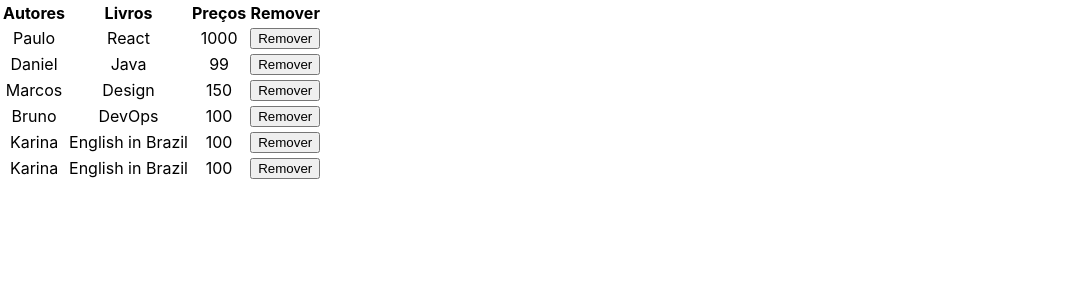
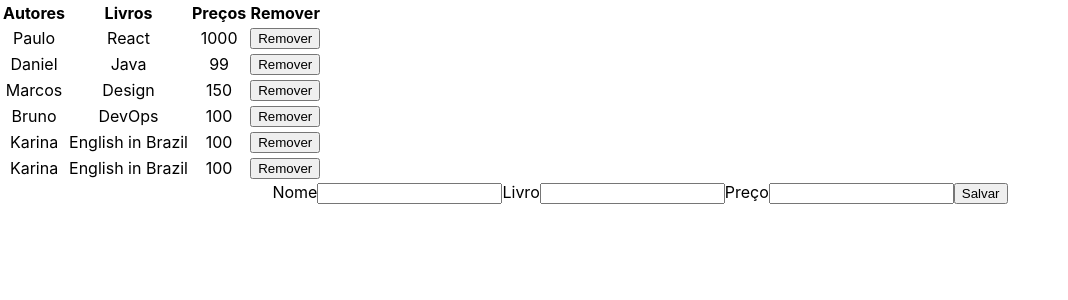
Before and after one commit to RobsonVinicius/react-reusable-components, a React (Create React App) app: page / in a window 1280 px wide. Shown: the top 300 px of the page, without its empty margins (0-1068 px from the left). Built offline with nearby package versions, Linux system fonts and the light colour scheme.

Commit message:
Component Form

```diff
--- a/src/App.js
+++ b/src/App.js
@@ -1,6 +1,8 @@
 import React, { Component } from 'react';
 import './App.css';
 import Table from './Table';
+import Form from './Form';
+
 
 class App extends Component {
   state = {
@@ -56,6 +58,7 @@
     return (
       <div className="App">
         <Table authors = { this.state.authors } removeAuthor = { this.removeAuthor } />
+        <Form />
       </div>
     );
   }
--- /dev/null
+++ b/src/Form.js
@@ -0,0 +1,53 @@
+import React, { Component } from 'react';
+
+class Form extends Component {
+
+  constructor(props) {
+    super(props);
+
+    this.stateInitial = {
+      name:'',
+      book: '',
+      price: '',
+    }
+
+    this.state = this.stateInitial;
+
+  }
+
+  render() {
+
+    const { name, book, price } = this.state;
+
+    return (
+      <form>
+        <label htmlFor="name">Nome</label>
+        <input
+          id="name"
+          type="text"
+          name="name"
+          value={name} />
+
+        <label htmlForm="livro">Livro</label>
+        <input
+          id="book"
+          type="text"
+          name="book"
+          value={book} />
+
+        <label htmlFor="price">Preço</label>
+        <input
+          id="price"
+          type="text"
+          name="price"
+          value={price}/>
+
+        <button type="button">Salvar</button>
+
+      </form>
+    )
+  };
+}
+
+
+export default Form;
```
